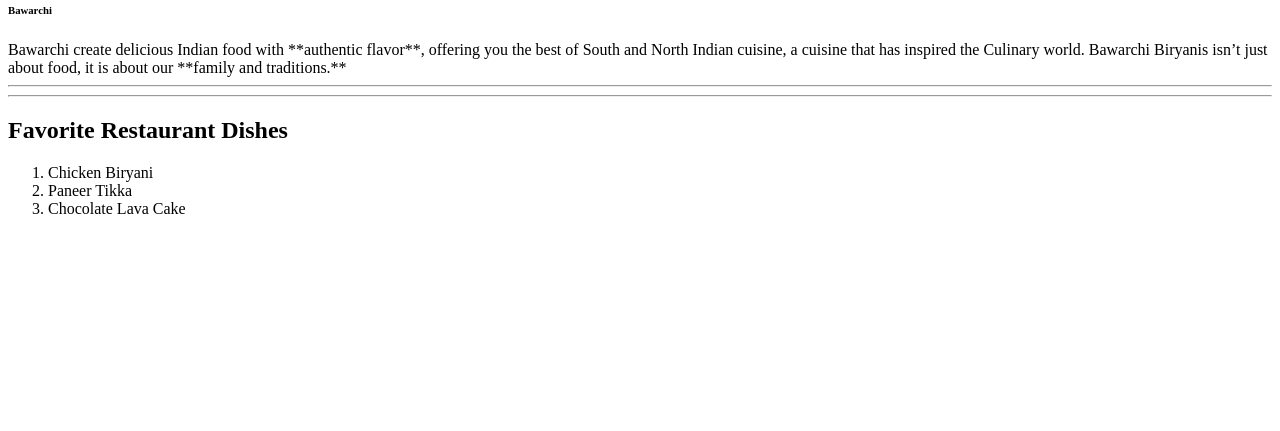
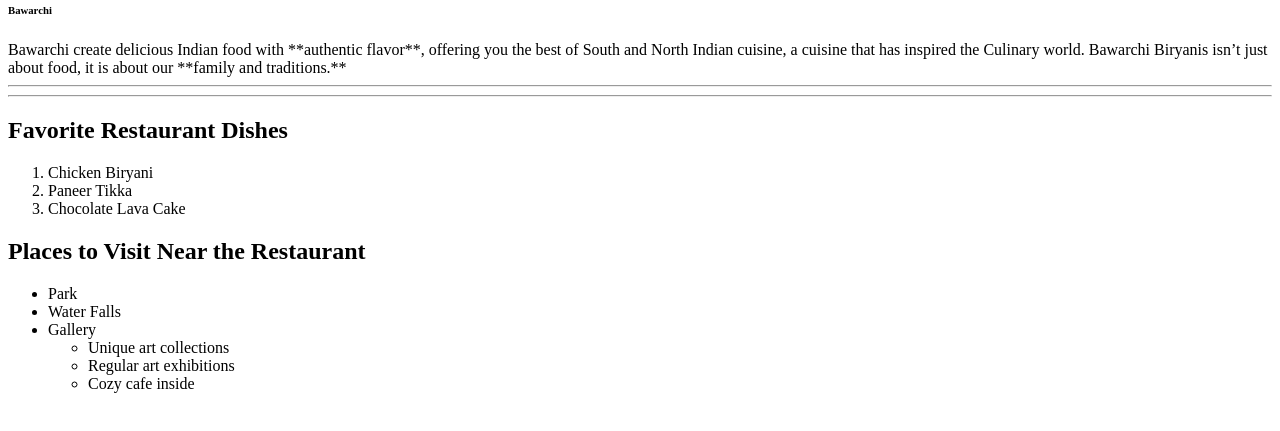
Before and after one commit to 44-563-Web-Apps-S24/44563-webapps-s24-assignment3-S571495, a plain HTML site: page index.html in a window 1280 px wide. Shown: the part 79-510 px from the top of the page. Drawn offline with Linux system fonts and the light colour scheme.

Commit message:
added list of three places in index.html

```diff
--- a/index.html
+++ b/index.html
@@ -15,5 +15,19 @@
             <li>Paneer Tikka</li>
             <li>Chocolate Lava Cake</li>
         </ol>
+
+        <h2>Places to Visit Near the Restaurant</h2>
+
+        <ul>
+            <li>Park</li>
+            <li>Water Falls</li>
+            <li>Gallery
+            <ul>
+                <li>Unique art collections</li>
+                <li>Regular art exhibitions</li>
+                <li>Cozy cafe inside</li>
+            </ul>
+            </li>
+        </ul>
     </body>
 </html>
```
